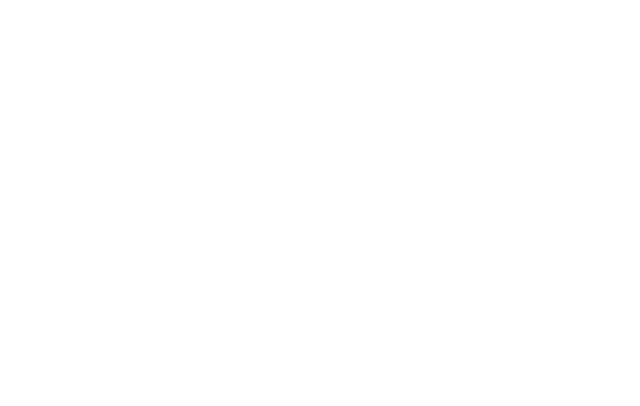
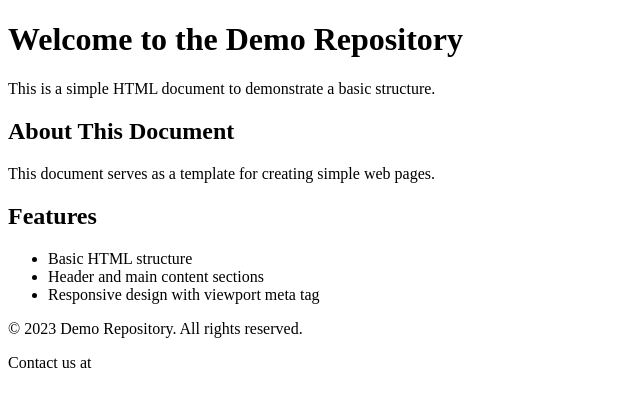
Before and after one commit to JohnDera03/demo-repo, a plain HTML site: page index.html in a window 1280 px wide. Shown: the whole page, without its empty margins (0-640 px from the left). Drawn offline with Linux system fonts and the light colour scheme.

Commit message:
basic structure
added the header,main and footer

```diff
--- a/index.html
+++ b/index.html
@@ -6,6 +6,27 @@
   <title>Document</title>
 </head>
 <body>
-
+  <header>
+    <h1>Welcome to the Demo Repository</h1>
+    <p>This is a simple HTML document to demonstrate a basic structure.</p>
+  </header>
+  <main>
+    <section>
+      <h2>About This Document</h2>
+      <p>This document serves as a template for creating simple web pages.</p>
+    </section>
+    <section>
+      <h2>Features</h2>
+      <ul>
+        <li>Basic HTML structure</li>
+        <li>Header and main content sections</li>
+        <li>Responsive design with viewport meta tag</li>
+      </ul>
+    </section>
+  </main>
+  <footer>
+    <p>&copy; 2023 Demo Repository. All rights reserved.</p>
+    <p>Contact us at <a href="mailto:
+  </footer>
 </body>
 </html>
```
